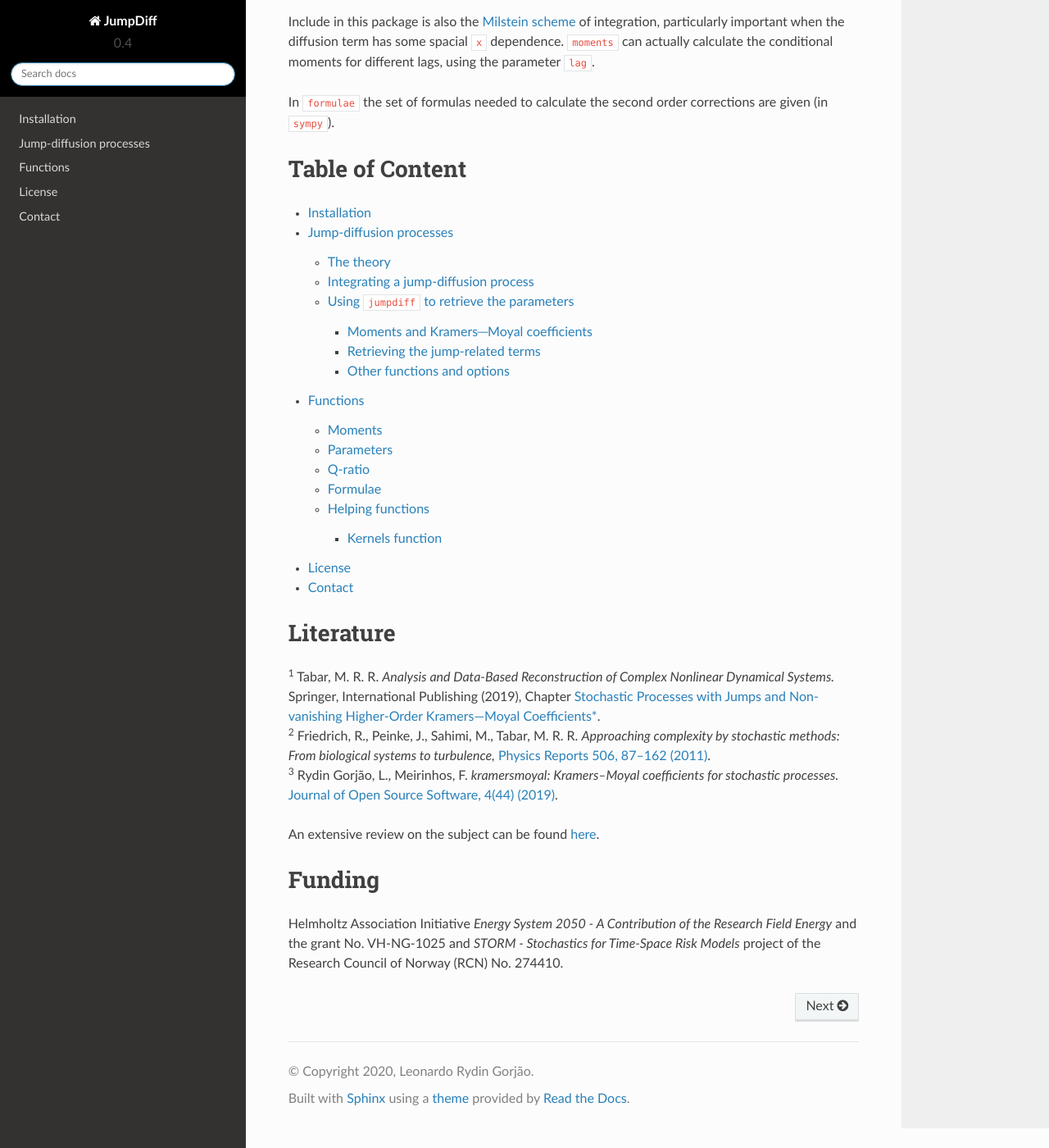
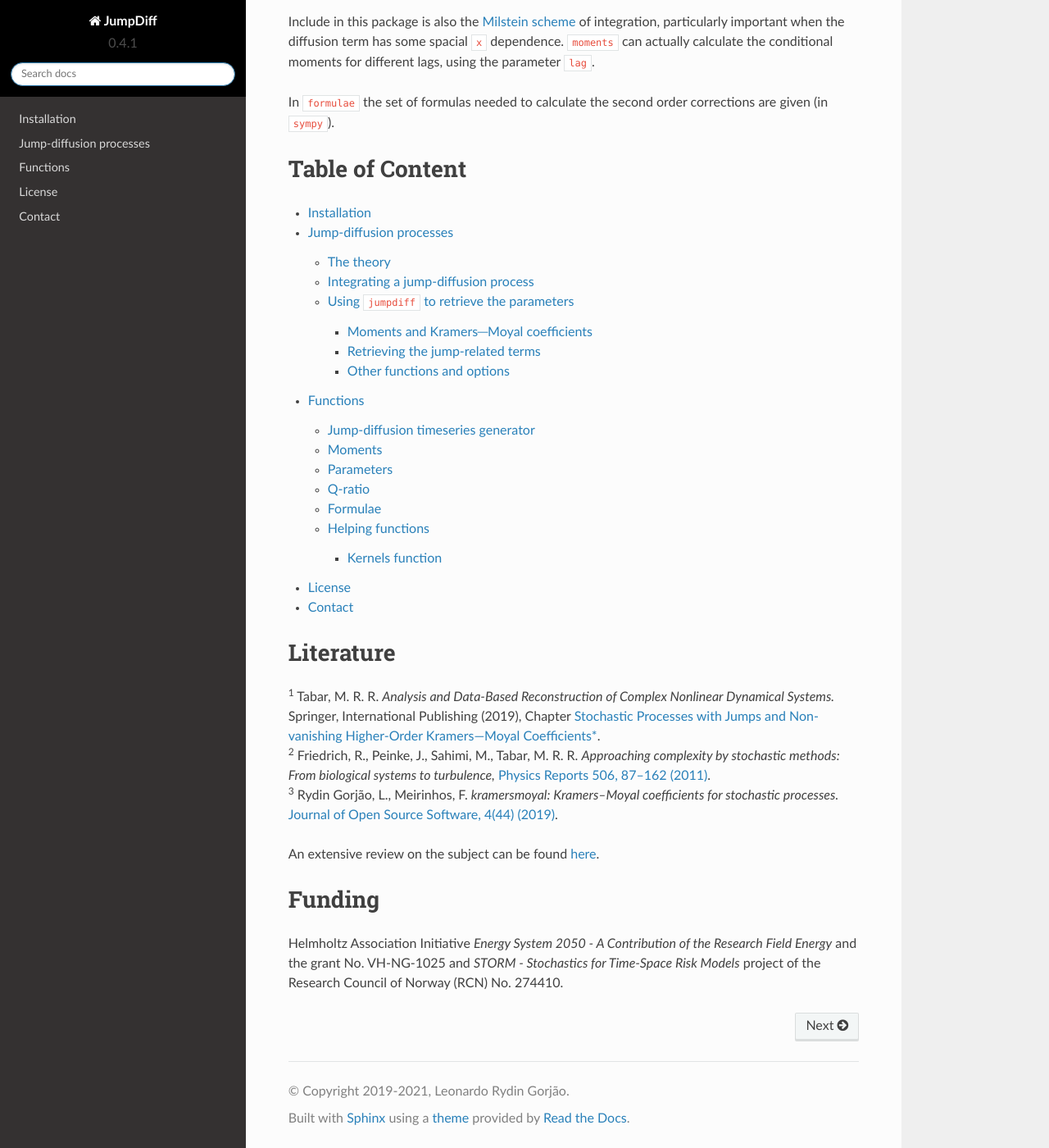
Before and after one commit to LRydin/jumpdiff, a Sphinx documentation site: the page built from docs/source/index.rst, in a window 1280 px wide and 1400 px high, scrolled down 3632 px. Shown: the whole window at 82% size. Built offline with Sphinx 7.4.7 and the Read the Docs theme 2.0.0, drawn with Linux system fonts in a browser that asks for light colours.

Commit message:
sorting docs. typo.

```diff
--- a/docs/source/conf.py
+++ b/docs/source/conf.py
@@ -20,21 +20,22 @@
 # -- Project information -----------------------------------------------------
 
 project = 'JumpDiff'
-copyright = '2020, Leonardo Rydin Gorjão'
+copyright = '2019-2021, Leonardo Rydin Gorjão'
 author = 'Leonardo Rydin Gorjão'
 
 # The full version, including alpha/beta/rc tags
-release = '0.4'
-version = '0.4'
-
-
+release = '0.4.1'
+version = '0.4.1'
 
 # -- General configuration ---------------------------------------------------
 
 # Add any Sphinx extension module names here, as strings. They can be
 # extensions coming with Sphinx (named 'sphinx.ext.*') or your custom
 # ones.
-extensions = ['sphinx.ext.autodoc', 'sphinx.ext.coverage', 'sphinx.ext.napoleon']
+extensions = ['sphinx.ext.napoleon',
+              'sphinx.ext.autodoc',
+              'sphinx.ext.coverage',
+             ]
 
 # Add any paths that contain templates here, relative to this directory.
 templates_path = ['_templates']
@@ -82,7 +83,7 @@
     # Toc options
     'collapse_navigation': True,
     'sticky_navigation': True,
-    'navigation_depth': 4,
+    'navigation_depth': 3,
     'titles_only': False
 }
 
```
Also changed, not shown: docs/source/functions/jd_process.rst (renamed from docs/source/functions/jdprocess.rst), 1 other file.
